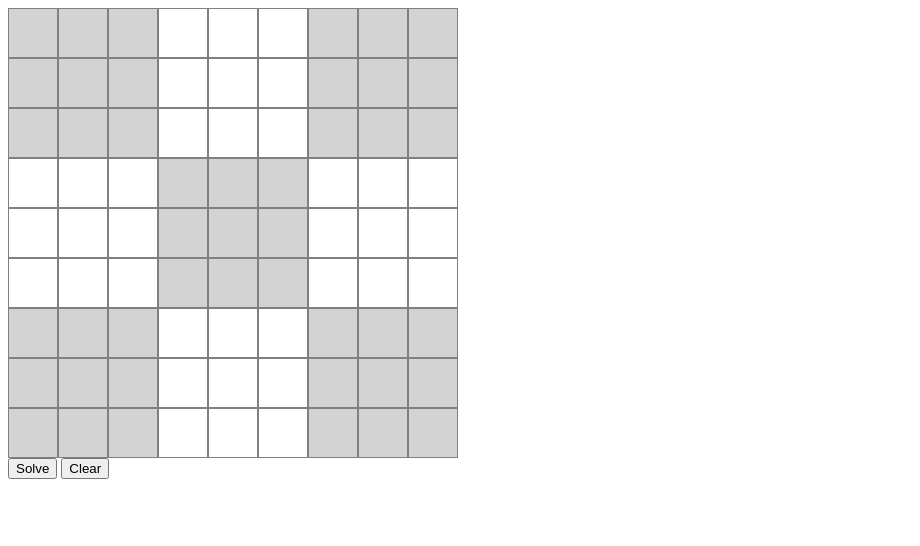
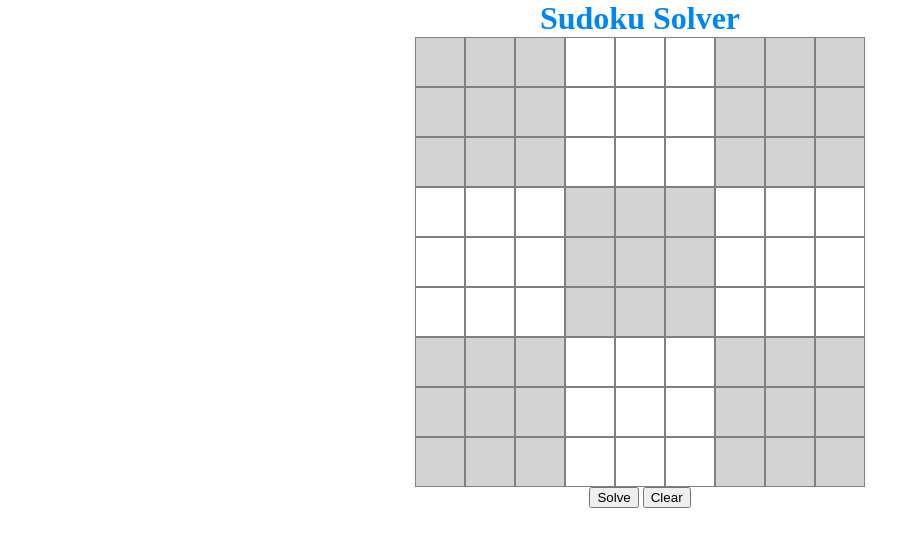
Before and after one commit to MissLiner/sudoku-solver, a plain HTML site: page index.html in a window 1280 px wide. Shown: the whole page, without its empty margins (0-920 px from the left). Drawn offline with nearby package versions, Linux system fonts and the light colour scheme.

Commit message:
Center all and color header

```diff
--- a/index.html
+++ b/index.html
@@ -11,6 +11,7 @@
 </head>
 
 <body>
+  <h1>Sudoku Solver</h1>
     <div id="puzzle"></div>
     <button id="solve-button">Solve</button>
     <button id="clear-button">Clear</button>
--- a/styles.css
+++ b/styles.css
@@ -1,3 +1,12 @@
+* {
+  margin: auto;
+  text-align: center;
+}
+
+h1 {
+  color:rgb(0, 133, 242)
+}
+
 #puzzle {
   height: 450px;
   width: 450px;
```
